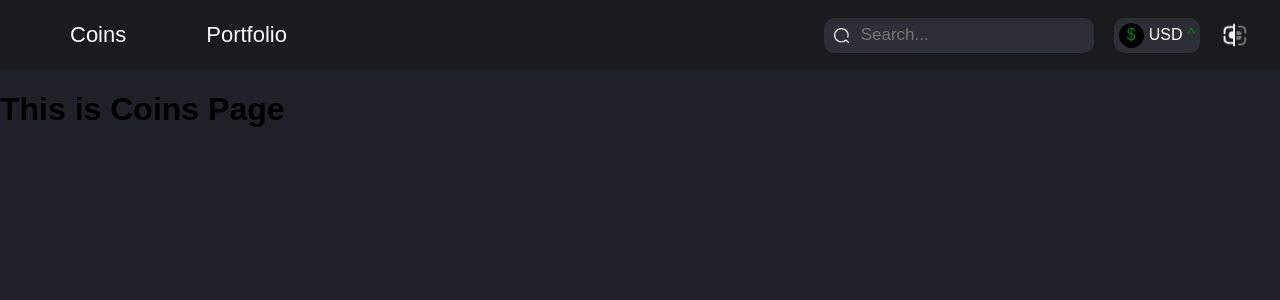
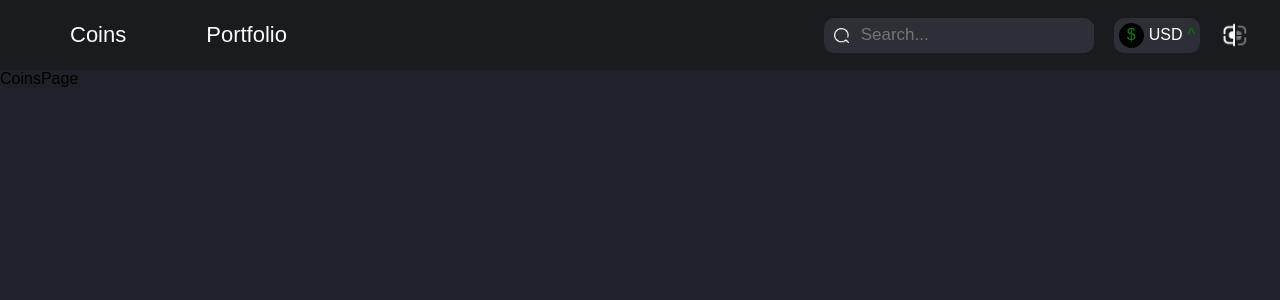
Before and after one commit to christiansaechao/crypto-app, a React (Create React App) app: page / in a window 1280 px wide. Shown: the top 300 px of the page. Built offline with nearby package versions, Linux system fonts and the light colour scheme.

Commit message:
changing pages to class components

```diff
--- a/src/Pages/CoinPage/CoinPage.js
+++ b/src/Pages/CoinPage/CoinPage.js
@@ -1,9 +1,9 @@
-import React from 'react'
+import React, { Component } from 'react'
 
-function CoinPage() {
-  return (
-    <div>CoinPage</div>
-  )
+export default class CoinPage extends Component {
+  render() {
+    return (
+      <div>CoinPage</div>
+    )
+  }
 }
-
-export default CoinPage;
--- a/src/Pages/CoinsPage/CoinsPage.js
+++ b/src/Pages/CoinsPage/CoinsPage.js
@@ -1,11 +1,9 @@
-import React from 'react'
+import React, { Component } from 'react'
 
-class Coins extends React.Component{
-  render(){
+export default class CoinsPage extends Component {
+  render() {
     return (
-      <h1>This is Coins Page</h1>
+      <div>CoinsPage</div>
     )
   }
 }
-
-export default Coins;
--- a/src/Pages/PortfolioPage/PortfolioPage.js
+++ b/src/Pages/PortfolioPage/PortfolioPage.js
@@ -1,9 +1,9 @@
-import React from 'react'
+import React, { Component } from 'react';
 
-function PortfolioPage() {
-  return (
-    <div>PortfolioPage</div>
-  )
+export default class PortfolioPage extends Component {
+  render() {
+    return (
+      <div>PortfolioPage</div>
+    )
+  }
 }
-
-export default PortfolioPage
```
